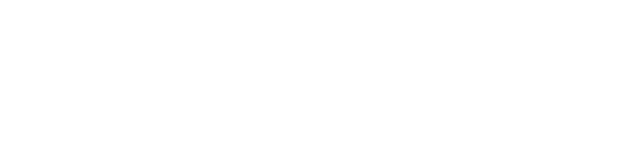
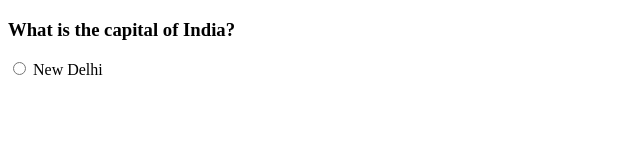
Before and after one commit to acciojob/trivia-Jyotikum1991, a website: page main.html in a window 1280 px wide. Shown: the whole page, without its empty margins (0-640 px from the left). Drawn offline with Linux system fonts and the light colour scheme.

Commit message:
Update main.html

```diff
--- a/main.html
+++ b/main.html
@@ -8,6 +8,17 @@
 
 <body>
 	<!-- the entire body must be written by student -->
+	<div>
+		<h3> What is the capital of India?
+		</h3>
+		<form action="">
+			<input type="radio" name="state" value="New delhi">
+			<label for ="">New Delhi</label> <br>
+			<input type="radio" name='state" value="Mumbai">
+		        <label for="">Mumbai</label>
+		</form>
+		 <blockquote>New Delhi is a capital of India</blockquote>
+	</div>
     <script type="text/javascript" src="./script.js">
 </script>
 
```
